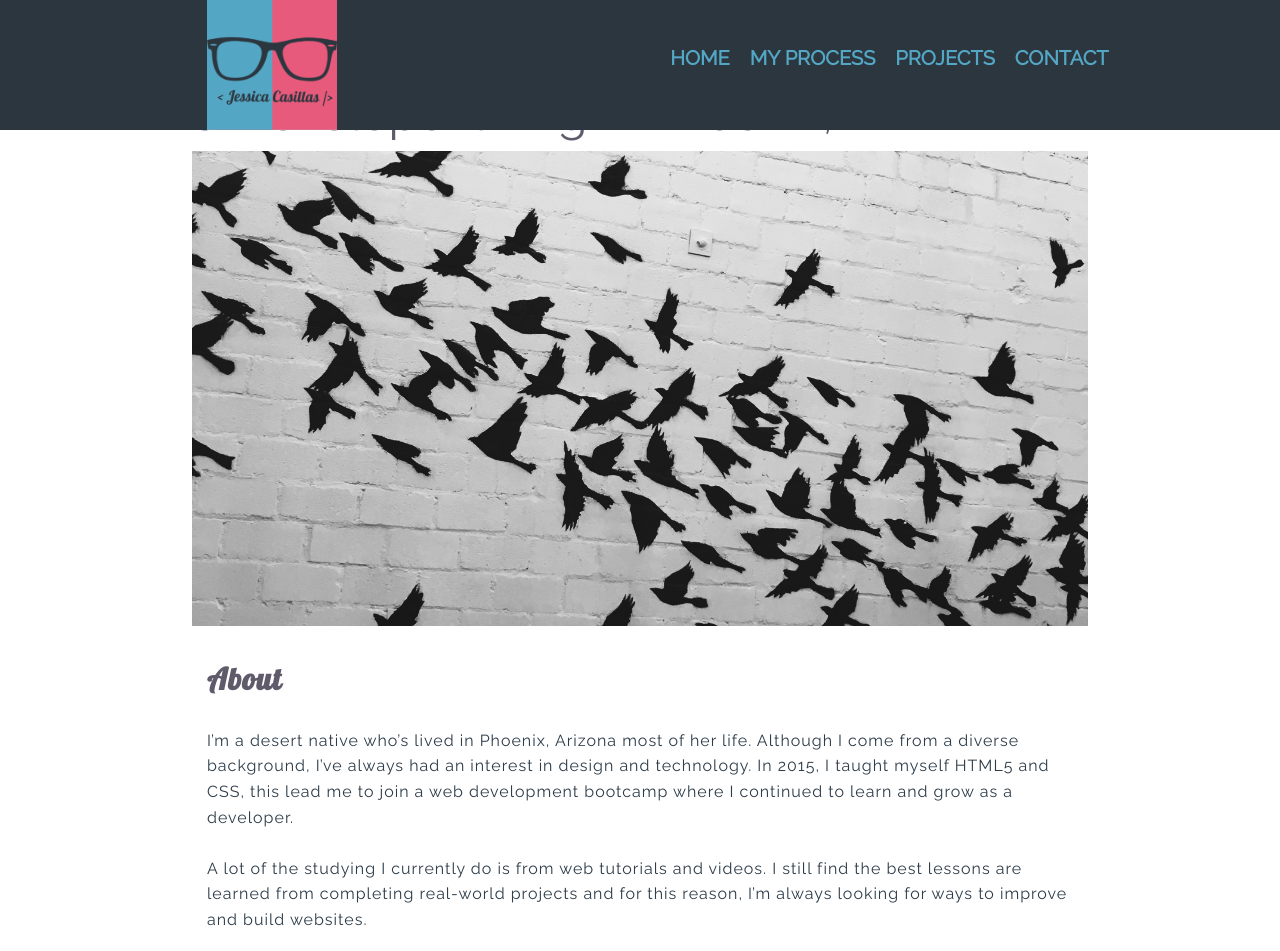
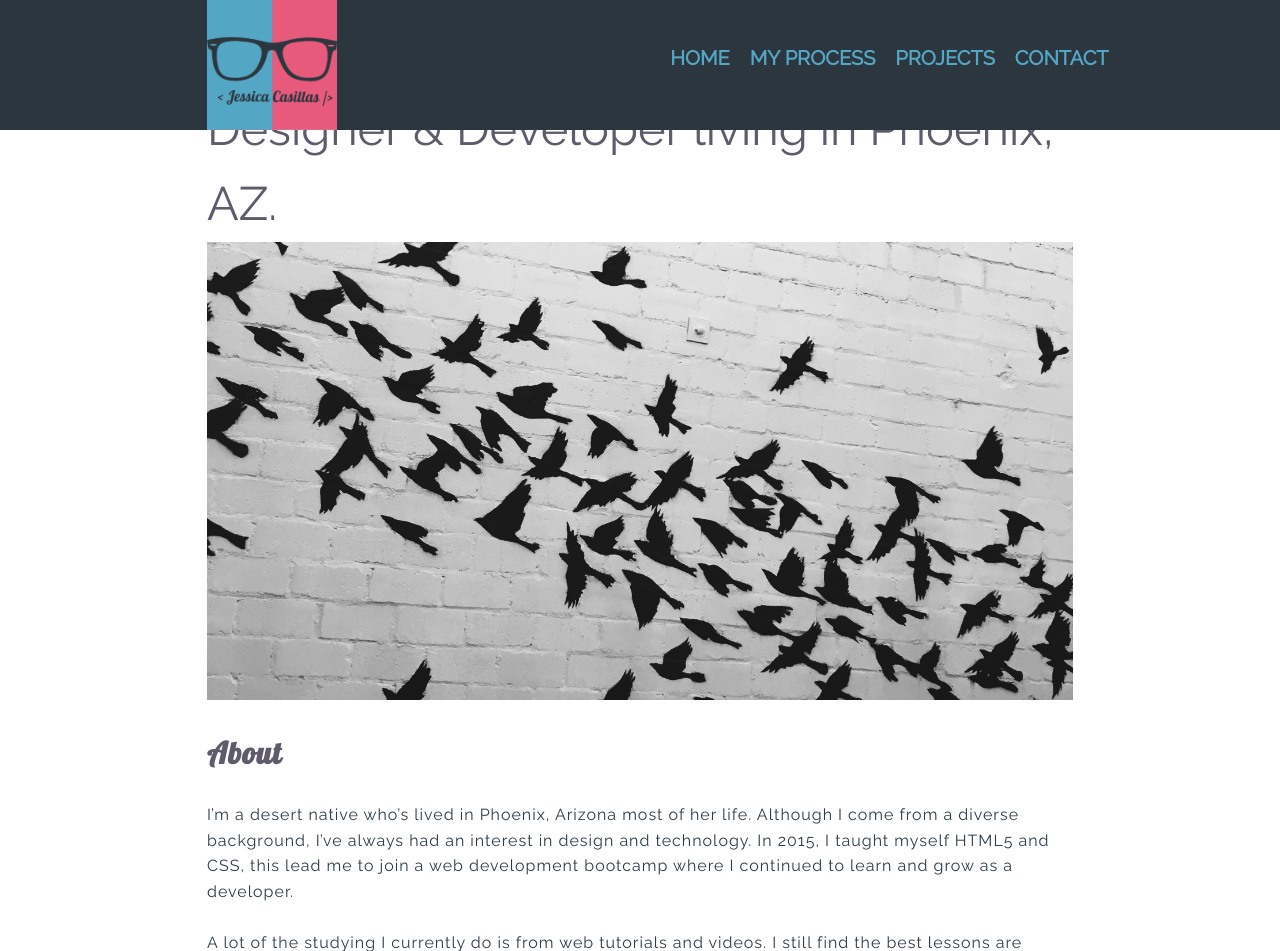
Before and after one commit to jessix00/Portfolio, a PHP site: page / in a window 1280 px wide. Shown: the top 951 px of the page. Run offline with PHP 8.4, Linux system fonts and the light colour scheme.

Commit message:
Updated ID name

```diff
--- a/css/style-medium.css
+++ b/css/style-medium.css
@@ -32,6 +32,6 @@
     display: none;
 }
 
-#hero-section {
+#content-section {
     margin: 15px;
 }
```
